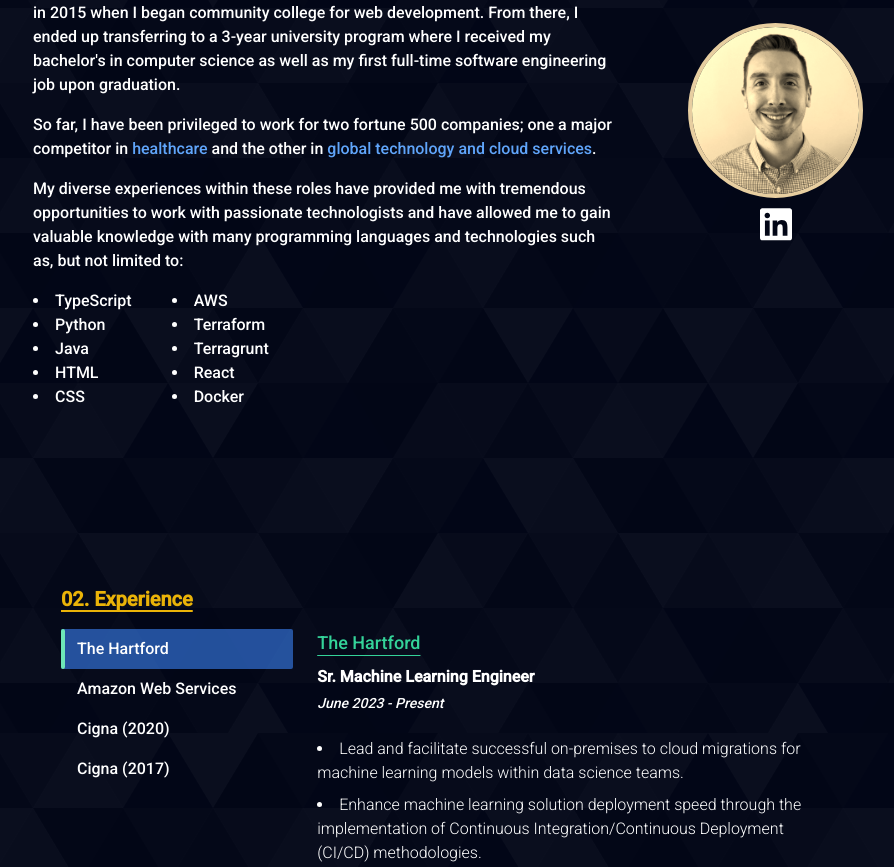
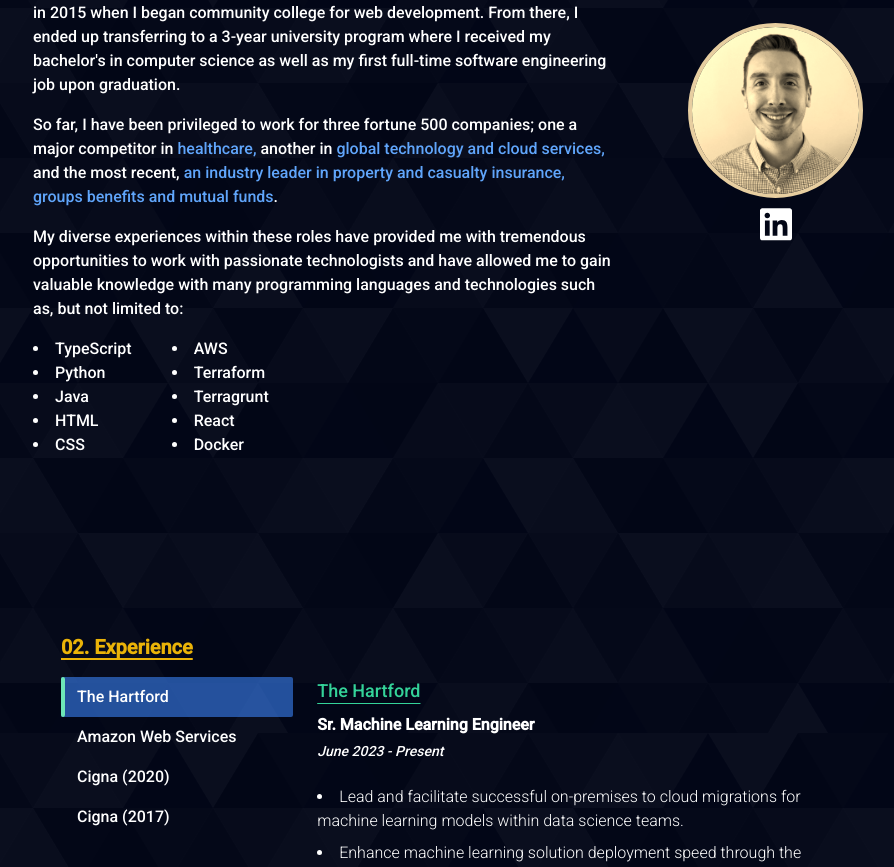
Before and after one commit to wi11ahern/who-am-i, a React (Vite) app: page / in a window 1280 px wide. Shown: the part 867-1734 px from the top of the page, without its empty margins (192-1086 px from the left). Built offline with nearby package versions, Linux system fonts and the light colour scheme.

Commit message:
docs: update about content to include mention of new role

```diff
--- a/src/components/about/about.tsx
+++ b/src/components/about/about.tsx
@@ -22,22 +22,29 @@ const About = () => {
           graduation.
         </p>
         <p className="mb-4">
-          So far, I have been privileged to work for two fortune 500 companies;
+          So far, I have been privileged to work for three fortune 500 companies;
           one a major competitor in{" "}
           <a
             href="https://cigna.com"
             target="_blank"
             className="text-blue-400 hover:text-emerald-300"
           >
-            healthcare
+            healthcare,
           </a>{" "}
-          and the other in{" "}
+          another in{" "}
           <a
             href="https://aws.amazon.com"
             target="_blank"
             className="text-blue-400 hover:text-emerald-300"
           >
-            global technology and cloud services
+            global technology and cloud services,{" "}
+          </a>
+          and the most recent,{" "}
+          <a
+            href="https://thehartford.com"
+            target="_blank"
+            className="text-blue-400 hover:text-emerald-300">
+            an industry leader in property and casualty insurance, groups benefits and mutual funds
           </a>
           .
         </p>
```
